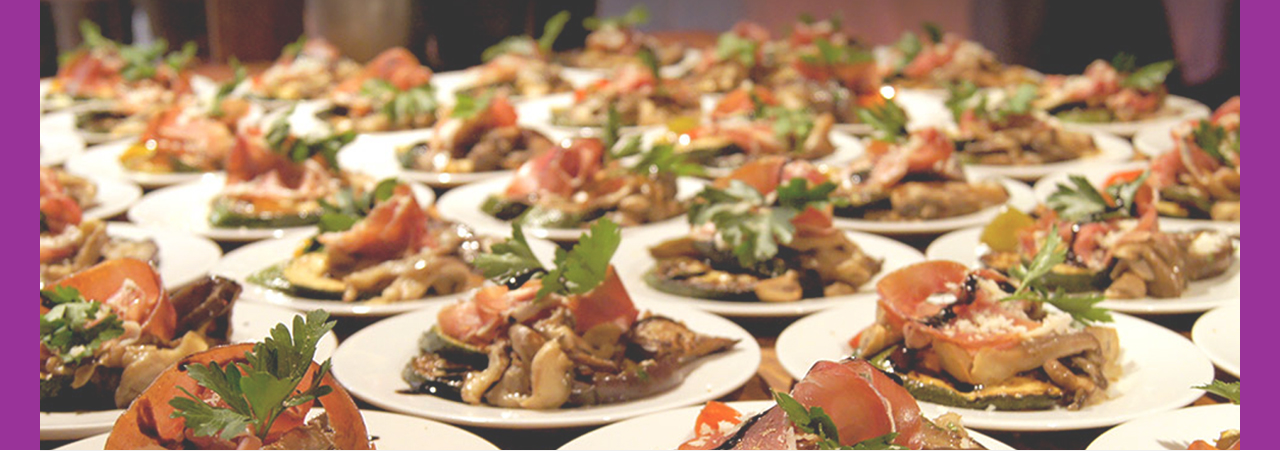
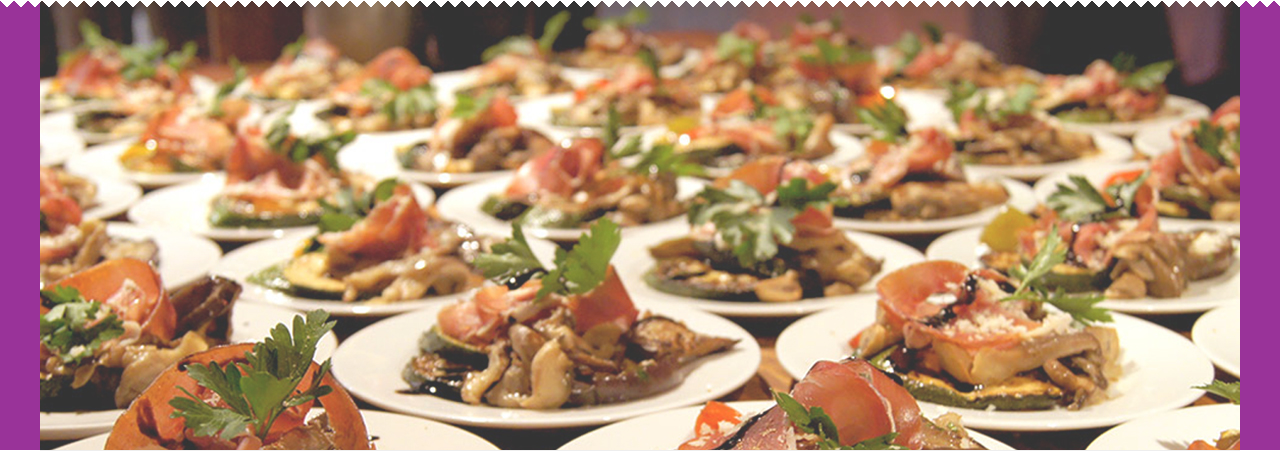
Before and after one commit to Precise-Pixels/kick-catering, a PHP site: page / in a window 1280 px wide. Shown: the part 238-689 px from the top of the page. Run offline with PHP 8.4, Linux system fonts and the light colour scheme; style sheets or scripts are compiled from the project's sources; some libraries are stand-ins or nearby versions.

Commit message:
added jagged border

```diff
--- a/includes/header.php
+++ b/includes/header.php
@@ -19,4 +19,5 @@
         <div id="nav-fade-out"></div>
         <?php require_once('loginout_button.php'); ?>
     </div>
+    <div class="jagged-border"></div>
 </header>
--- a/sass/_header.scss
+++ b/sass/_header.scss
@@ -52,6 +52,14 @@ header {
     position: absolute;
     top: 10px;
     right: 10px;
+}
+
+.jagged-border {
+    height: 7px;
+    width: 100%;
+    position: absolute;
+    background: url(../img/jagged-border.png);
+    background-repeat: repeat;
 }
 
 @media ($min_bp_a) {
```
Also changed, not shown: img/28ECDED8.jpeg (added), img/jagged-border.png (added), img/sprite-sheet.svg.
